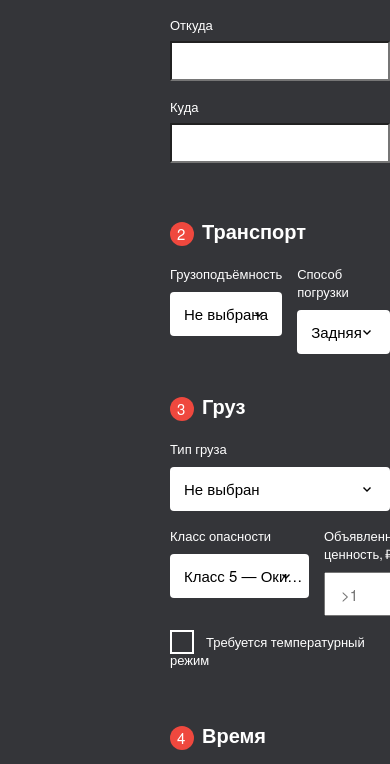
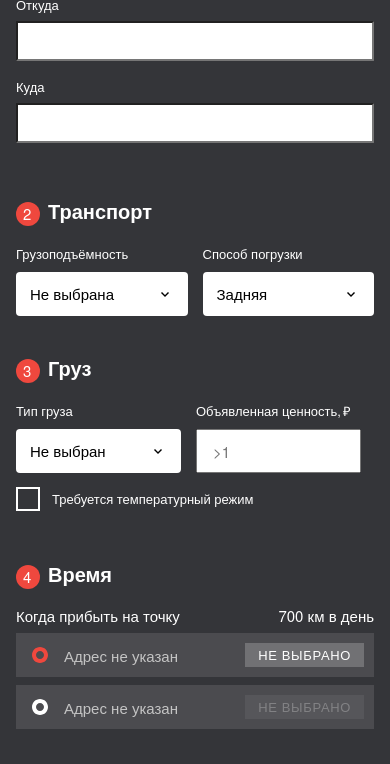
Before and after one commit to FakeEdition/test_work, a website: page app/index.html in a window 390 px wide. Shown: the part 170-934 px from the top of the page. Drawn offline with nearby package versions, Linux system fonts and the light colour scheme.

Commit message:
added _media

```diff
--- a/app/index.html
+++ b/app/index.html
@@ -11,12 +11,9 @@
 <body>
   <header class="header"></header>
 
-
   <div class="cargo-order">
     <h1 class="cargo-order__title">FTL: Прямая машина</h1>
-
     <div class="cargo-order__wrapper">
-
       <div class="cargo-order__form">
         <div class="container">
           <div class="cargo-order__step">
@@ -41,23 +38,16 @@
               </form>
             </div>
           </div>
-
-
-
           <div class="cargo-order__step">
-
             <div class="step-order">
               <div class="step-order__icon">
                 <span class="step-order__number">2</span>
               </div>
               <h3 class="step-order__title">Транспорт</h3>
             </div>
-
             <div class="transport">
-
               <div class="transport__field">
                 <label for="carrying" class="transport__label">Грузоподъёмность</label>
-
                 <div class="transport__filter-selects">
                   <select class="transport__filter-sort select-style">
                     <option class="transport__item  select-styler" disabled selected " value="">Не
@@ -68,7 +58,6 @@
                   </select>
                 </div>
               </div>
-
               <div class="transport__field">
                 <label for="carrying" class="transport__label">Способ погрузки</label>
                 <div class="transport__filter-selects">
@@ -83,8 +72,6 @@
 
             </div>
           </div>
-
-
           <div class="cargo-order__step">
 
             <div class="step-order">
@@ -95,7 +82,7 @@
             </div>
 
             <div class="wrapper">
-
+              <div class="wrap">
                 <div class="goods__type">
                   <label for="carrying" class="goods__label">Тип груза</label>
 
@@ -111,7 +98,7 @@
 
                 <div class="goods">
 
-                <div class="goods__field">
+                  <div class="goods__field goods__class">
                     <label for="carrying" class="goods__label">Класс опасности</label>
 
                     <div class="goods__filter-selects">
@@ -131,7 +118,7 @@
                       <input class="goods__input" type="text" placeholder=">1">
                     </div>
                   </div>
-
+                </div>
               </div>
 
               <div class="goods__temp">
@@ -158,21 +145,10 @@
                       <input class="goods__input" type="text" placeholder="+40">
                     </div>
                   </div>
-
-
-
-
-
-
-
-
-
-
                 </div>
               </div>
             </div>
           </div>
-
           <div class="cargo-order__step">
 
             <div class="step-order">
@@ -203,14 +179,12 @@
                   Адрес не указан
                 </p>
               </div>
-
               <div class="time__adress-time-from">
                 <button class="time__btn">
                   НЕ ВЫБРАНО
                 </button>
               </div>
             </div>
-
 
             <div class="time__adress-to">
               <div class="time__adress">
@@ -248,10 +222,7 @@
           Для расчета стоимости необходимо ввести параметры груза, пункты отправки и прибытия.
         </p>
       </div>
-
     </div>
-
-
   </div>
 
   <footer class="footer"></footer>
--- a/app/js/main.js
+++ b/app/js/main.js
@@ -5,4 +5,5 @@ $('.select-style').styler();
 $('.goods__box').on('click', function(){
 $('.goods__active').toggleClass('goods__active-on');
 });
+
 });
--- a/app/scss/_media.scss
+++ b/app/scss/_media.scss
@@ -1,14 +1,22 @@
 @media (max-width: 900px) {
+
+  .container {
+    margin: 40px 16px;
+  }
 
   .cargo-order {
     &__title {
       font-size: 32px;
       line-height: 40px;
+      margin-left: 16px;
     }
 
     &__wrapper {
       display: block;
       max-width: 500px;
+    }
+    &__container {
+      margin: 0 18px 37px 18px;
     }
   }
 
@@ -18,7 +26,34 @@
       font-size: 20px;
       line-height: 24px;
     }
+  }
 
+  .goods {
+    &__class {
+      display: none;
+    }
+
+    &__type {
+      max-width: 165px;
+      width: 100%;
+      margin-bottom: 15px;
+    }
+  }
+
+  .time {
+    &__text {
+      background: linear-gradient(#C4C4C4 100%, #C4C4C4 0%, );
+      -webkit-background-clip: text;
+      -webkit-text-fill-color: transparent;
+    }
+  }
+
+  .wrap {
+    display: flex;
+  }
+
+  .comment {
+    margin-bottom: 40px;
   }
 
 
@@ -28,9 +63,4 @@
 
 
 
-
-
-
-
-
 }
--- a/app/scss/style.scss
+++ b/app/scss/style.scss
@@ -9,7 +9,6 @@
   display: flex;
   justify-content: start;
   align-items: bottom;
-
   &__icon {
     width: 24px;
     height: 24px;
@@ -21,13 +20,11 @@
     transform: translateY(3px);
     position: relative;
   }
-
   &__number {
     position: absolute;
     top: 3px;
     left: 7px;
   }
-
   &__title {
     font-style: normal;
     font-weight: 700;
@@ -36,12 +33,10 @@
     margin-bottom: 21px;
   }
 }
-
 .cargo-order {
   &__step {
     margin-bottom: 40px;
   }
-
   &__title {
     font-style: normal;
     font-weight: 700;
@@ -52,16 +47,13 @@
     @extend %helvetica-700;
     margin-left: 167px;
   }
-
   &__wrapper {
     display: flex;
     max-width: 1105px;
   }
-
   &__form {
     width: 100%;
   }
-
   &__container {
     margin-left: 10px;
     max-width: 356px;
@@ -71,15 +63,12 @@
     color: #fff;
   }
 }
-
 .route {
   margin-bottom: 40px;
-
   &__label {
     font-size: 13px;
     line-height: 16px;
   }
-
   &__input {
     margin: 8px 0 16px 0;
     width: 100%;
@@ -92,54 +81,43 @@
     height: auto;
   }
 }
-
 .transport,
 .goods {
   display: flex;
-
   &__field+.transport__field {
     margin-left: 15px;
   }
-
   &__field {
     max-width: 172px;
     width: 100%;
   }
-
   &__label {
     font-size: 13px;
     line-height: 16px;
     position: relative;
   }
-
   &__filter-sort {
     width: 100%;
     height: 44px;
   }
-
   &__filter-selects {
     margin-top: 10px;
   }
 }
-
 .goods__field+.goods__field {
   margin-left: 15px;
 }
-
 .goods {
   margin-bottom: 15px;
-
   &__value {
     margin-top: 10px;
   }
-
   &__input {
     width: 100%;
     height: 44px;
     padding: 0 15px;
     max-width: 165px;
   }
-
   &__box {
     width: 1px;
     height: 1px;
@@ -147,7 +125,6 @@
     clip: rect(0 0 0 0);
     margin-right: 36px;
   }
-
   &__input-box {
     &:checked+.goods__checkbox {
       background-color: #ef483e;
@@ -157,7 +134,6 @@
       border: none;
     }
   }
-
   &__checkbox {
     height: 24px;
     width: 24px;
@@ -165,19 +141,16 @@
     position: absolute;
     top: -1px;
   }
-
   &__text {
-    padding-left: 36px;
+    padding: 10px 36px;
     cursor: pointer;
   }
-
   &__type {
     max-width: 356px;
     width: 100%;
     display: block;
     margin-bottom: 15px;
   }
-
   &__temp-select {
     margin-top: 8px;
   }
@@ -192,24 +165,19 @@
   transform: translateX(0);
   height: 70px;
 }
-
-
 .time {
   &__icon {
     margin: 0 12px;
   }
-
   &__adress {
     display: inherit;
     align-items: center
   }
-
   &__label {
     display: flex;
     justify-content: space-between;
     margin-bottom: 8px;
   }
-
   &__adress-from,
   &__adress-to {
     background-color: #4B4B4F;
@@ -221,11 +189,9 @@
     align-items: center;
     margin-bottom: 8px;
   }
-
   &__text {
     line-height: 19px;
   }
-
   &__btn {
     margin-right: 10px;
     padding: 4px 13px;
@@ -237,15 +203,12 @@
     letter-spacing: 0.05em;
     cursor: pointer;
   }
-
   &__adress-time-to {
     opacity: 0.3;
   }
 }
-
 .comment {
   margin-bottom: 130px;
-
   &__input {
     margin-top: 9px;
     padding: 13px 23px 49px 14px;
@@ -253,11 +216,8 @@
     width: 100%;
     height: 80px;
     border: none;
-
   }
 }
-
-
 .jq-selectbox__select {
   height: 44px;
   padding: 13px 0 0 14px;
@@ -268,16 +228,13 @@
   text-shadow: none;
   font-size: 15px;
   line-height: 18px;
-
   &:hover {
     background: #fff;
   }
 }
-
 .jq-selectbox__trigger {
   border-left: none;
 }
-
 .jq-selectbox__trigger-arrow {
   position: absolute;
   top: 20px;
@@ -287,29 +244,20 @@
   border: none;
   background-image: url('../images/arrow.svg');
 }
-
 .jq-selectbox li.disabled {
   display: none;
-
 }
-
 .jq-selectbox li.selected {
   background-color: #fff;
   color: #000;
 }
-
 .jq-selectbox li:hover {
   background-color: #ef483e;
   color: #fff;
 }
-
 .jq-selectbox__select-text {
   max-width: 125px;
   @extend %helvetica-400;
-
 }
 
-
-
-
 @import 'media';
```
Also changed, not shown: app/css/style.min.css. Lines whose indentation alone changed are shown as unchanged.
